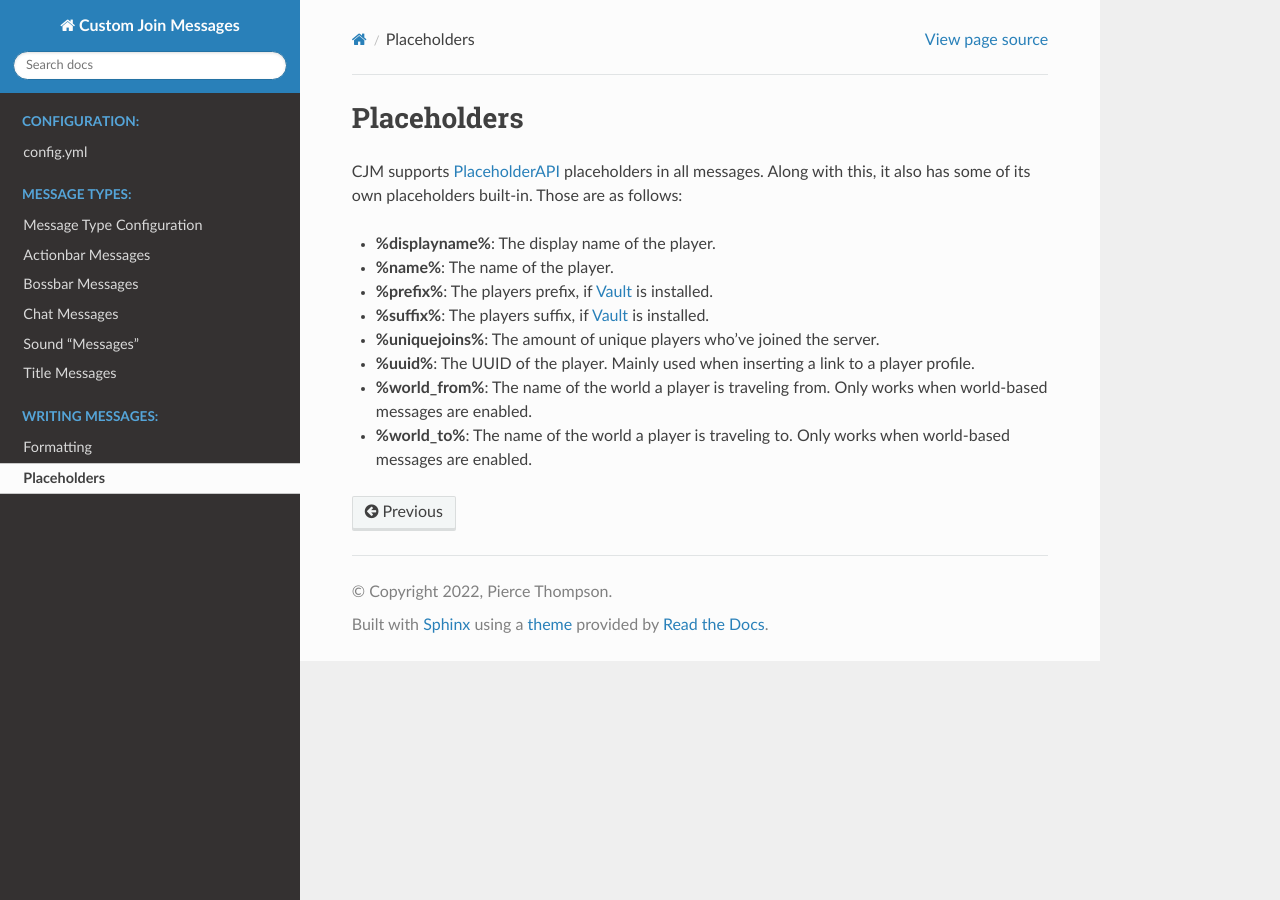
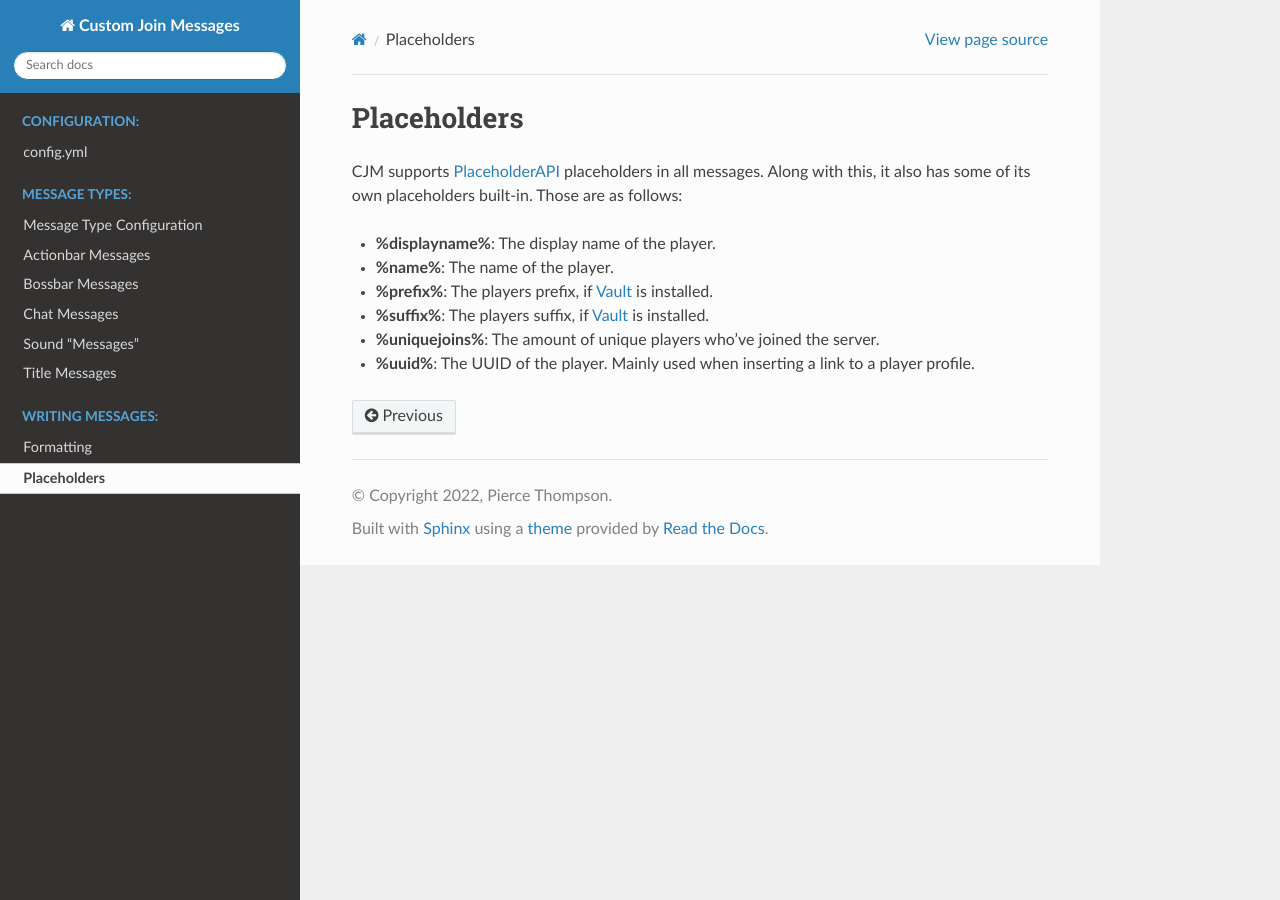
Before and after one commit to Insprill/custom-join-messages, a Sphinx documentation site: the page built from docs/writing-messages/placeholders.rst, in a window 1280 px wide. Built offline with Sphinx 7.4.7 and the Read the Docs theme 2.0.0, drawn with Linux system fonts in a browser that asks for light colours.

Commit message:
Revert "Update placeholder docs"
This reverts commit 59d972787176aeb747db8b7e759b09729199b482.

```diff
--- a/docs/writing-messages/placeholders.rst
+++ b/docs/writing-messages/placeholders.rst
@@ -10,8 +10,6 @@ Along with this, it also has some of its own placeholders built-in. Those are as
 * **%suffix%**: The players suffix, if Vault_ is installed.
 * **%uniquejoins%**: The amount of unique players who've joined the server.
 * **%uuid%**: The UUID of the player. Mainly used when inserting a link to a player profile.
-* **%world_from%**: The name of the world a player is traveling from. Only works when world-based messages are enabled.
-* **%world_to%**: The name of the world a player is traveling to. Only works when world-based messages are enabled.
 
 .. _Vault: https://www.spigotmc.org/resources/34315/
 .. _PlaceholderAPI: https://www.spigotmc.org/resources/6245/
```
